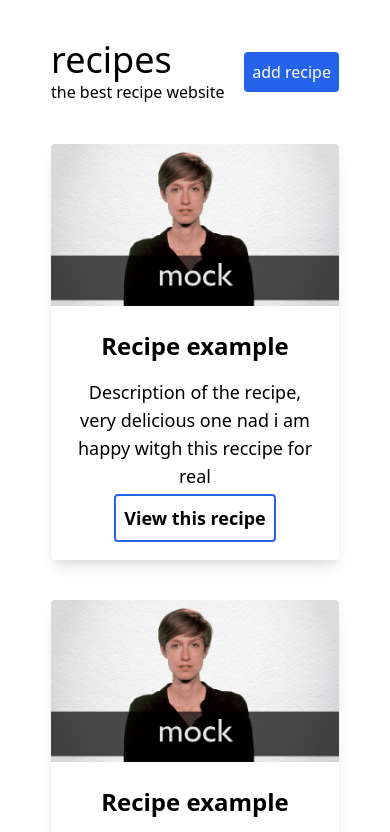
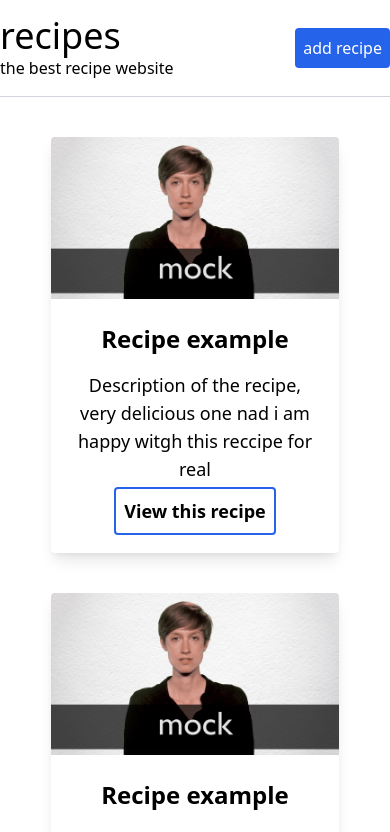
Before and after one commit to sebasmoles/recipes-web-app, a Vue app: page / in a window 390 px wide. Shown: the top 832 px of the page. Built offline with nearby package versions, Linux system fonts and the light colour scheme.

Commit message:
make navbar sticky no responsive

```diff
--- a/src/App.vue
+++ b/src/App.vue
@@ -1,6 +1,6 @@
 <template>
+  <Header />
   <div class="mx-auto max-w-3xl lg:max-w-xl sm:max-w-xs xs:px-4">
-    <Header />
     <router-view />
   </div>
 </template>
--- a/src/components/Header.vue
+++ b/src/components/Header.vue
@@ -1,5 +1,5 @@
 <template>
-    <header class="flex justify-between items-center mt-10">
+    <header class="flex justify-between items-center bg-white sticky top-0 border-b border-gray-300 py-4">
         <div @click="toHomePage" class="cursor-pointer">
             <h1 class="text-6xl lg:text-5xl sm:text-4xl">recipes</h1>
             <span class="text-xl lg:text-base">the best recipe website</span>
```
